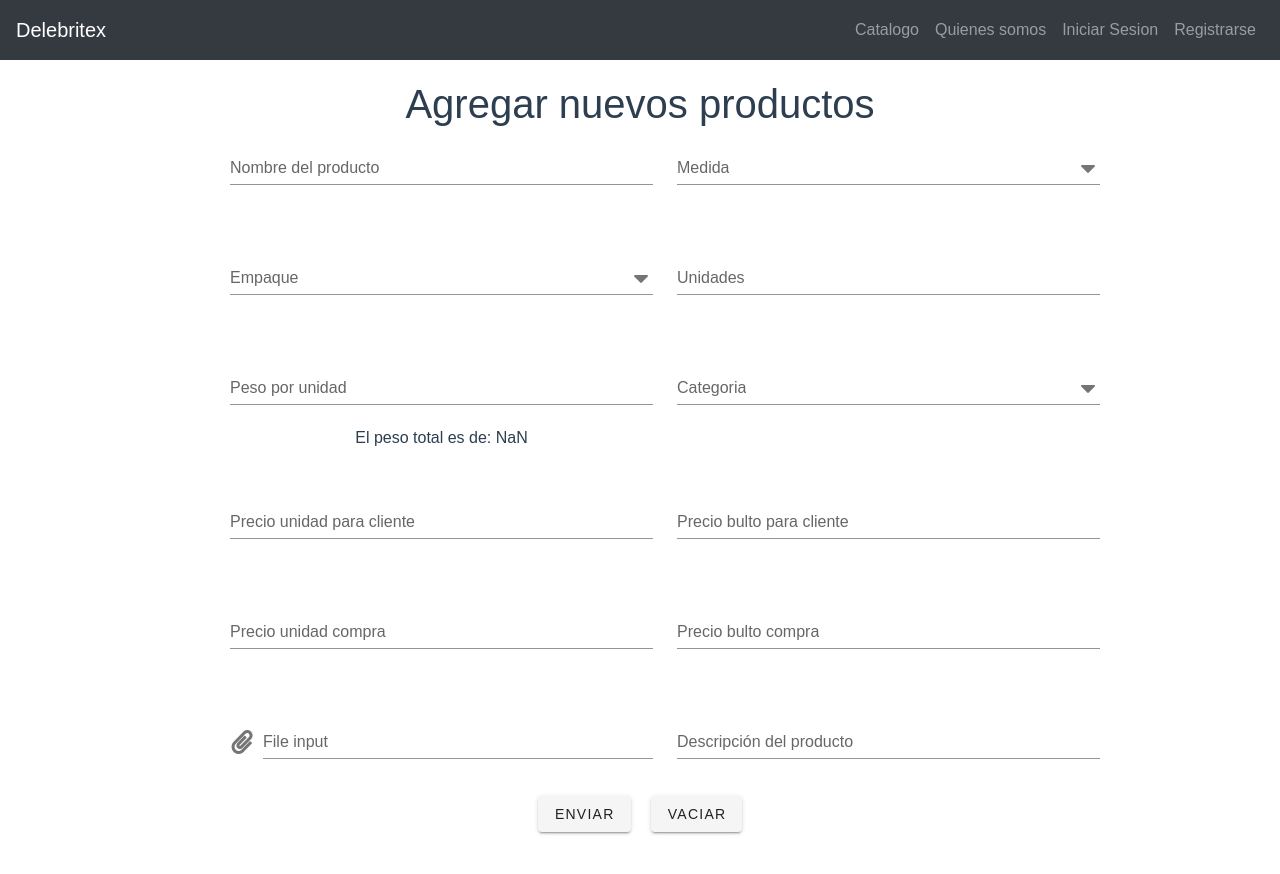
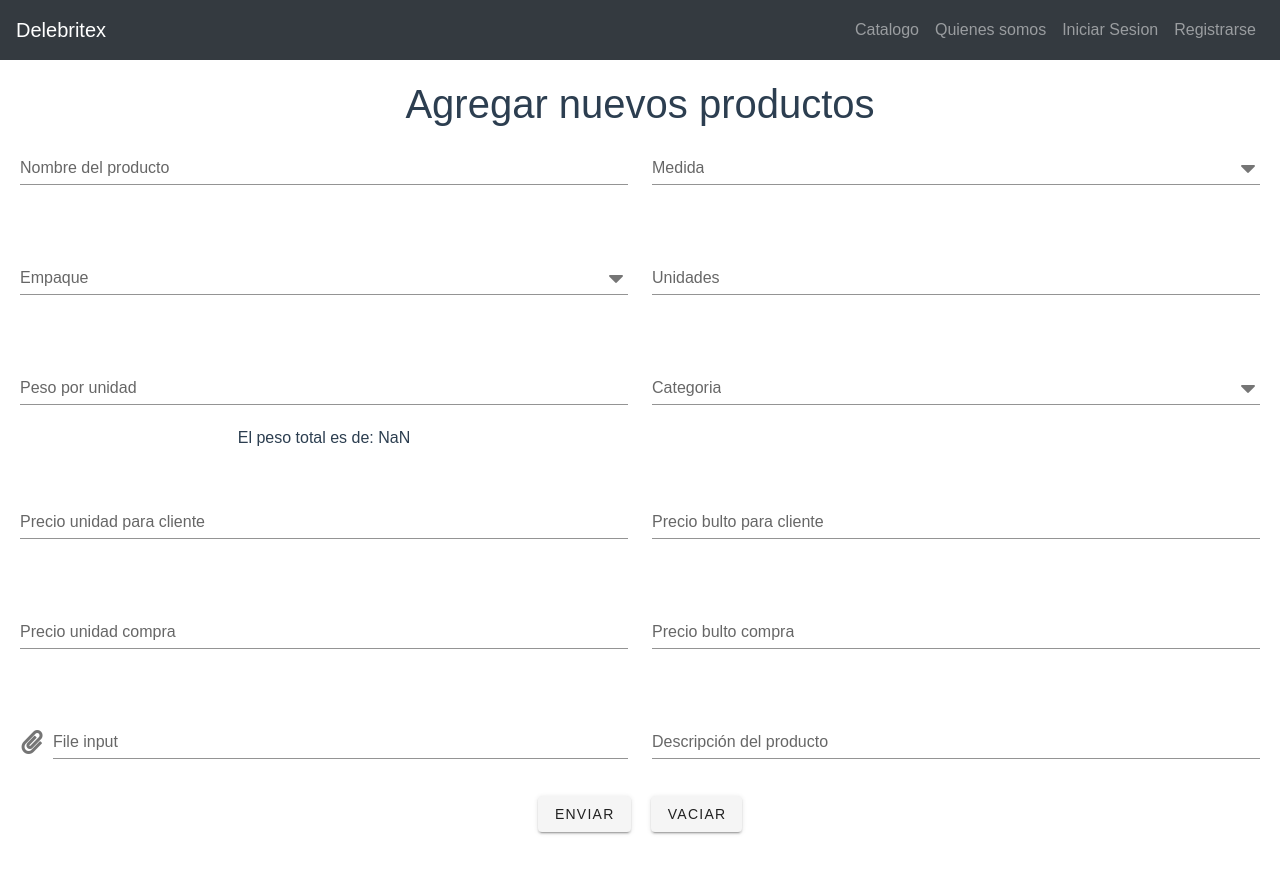
Before and after one commit to agussmaraz/delebritex-front, a Vue app: page /agregarProductos in a window 1280 px wide. Shown: the top 874 px of the page. Built offline with nearby package versions, Linux system fonts and the light colour scheme; no server answers; a small style sheet from the web is missing; what slug, vue-mq, vue-paginate, vue-print-nb would draw is missing.

Commit message:
arreglos

```diff
--- a/src/views/AgregarProductos.vue
+++ b/src/views/AgregarProductos.vue
@@ -77,9 +77,8 @@
                                 {{ this.error.imagen }}
                             </p>
                         </v-col>
-                         <v-col cols="5" md="6">
+                        <v-col cols="5" md="6">
                             <v-text-field v-model="producto.descripcion" label="Descripción del producto" required></v-text-field>
-
                         </v-col>
                     </v-row>
 
@@ -110,7 +109,7 @@
                     precioBulto: '',
                     precioDistribuidoraUnidad: '',
                     precioDistribuidoraBulto: '',
-                    descripcion: ''
+                    descripcion: '',
                 },
                 path: '',
                 dismissSecs: 5,
@@ -228,8 +227,7 @@
 
 <style lang="scss">
     .form-margin {
-        margin-left: -50px !important;
-        margin-right: -100px !important;
+        justify-content: center;
     }
     .margin {
         @media screen and (max-width: 990px) {
@@ -244,7 +242,6 @@
     }
 
     .formProducto {
-        width: 60%;
         margin: 0 auto;
     }
     .input-form {
--- a/src/views/Login.vue
+++ b/src/views/Login.vue
@@ -81,7 +81,7 @@
                         localStorage.setItem('usertoken', JSON.stringify(payload));
                         this.usuario.email = '';
                         this.usuario.contraseña = '';
-                        this.$router.push({ name: 'Home' });
+                        this.$router.push({ name: 'Index' });
                     })
                     .catch((e) => {
                         this.mensaje.color = 'danger';
```
